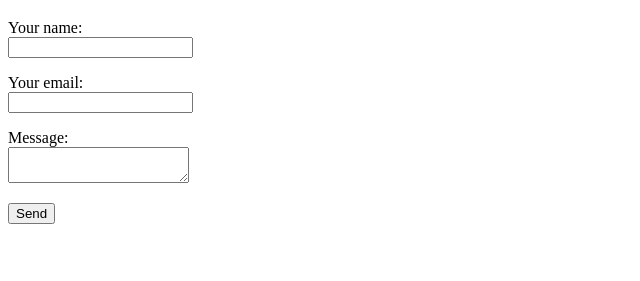
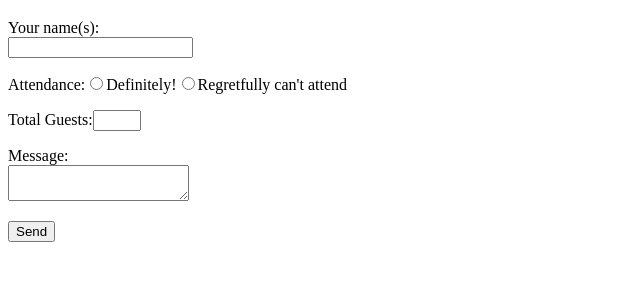
Before and after one commit to konx-dev/ryanandchristie.co.uk, a Gatsby site: page /contact in a window 1280 px wide. Shown: the part 61-342 px from the top of the page, without its empty margins (0-640 px from the left). Built offline with nearby package versions, Linux system fonts and the light colour scheme; Gatsby itself is replaced by a stand-in of ours.

Commit message:
fingers crossed

```diff
--- a/src/pages/contact.js
+++ b/src/pages/contact.js
@@ -54,15 +54,20 @@ export default class Contact extends React.Component {
           </p>
           <p>
             <label>
-              Your name:<br />
+              Your name(s):<br />
               <input type="text" name="name" onChange={this.handleChange} />
             </label>
           </p>
           <p>
-            <label>
-              Your email:<br />
-              <input type="email" name="email" onChange={this.handleChange} />
+            <label>Attendance:
+                <input type="radio" name="RSVP Response" onChange={this.handleChange} required />Definitely!
+                <input type="radio" name="RSVP Response" onChange={this.handleChange} required />Regretfully can't attend
             </label>
+          </p>
+          <p>
+              <label>Total Guests:
+                  <input type="number" name="Total number of Guests" min="0" max="8" onChange={this.handleChange} required />
+              </label>
           </p>
           <p>
             <label>
--- a/src/pages/index.js
+++ b/src/pages/index.js
@@ -1,7 +1,7 @@
 import React from 'react'
 import Link from 'gatsby-link'
 import Countdown from 'react-countdown-now'
-import ContactForm from '../components/rsvp-form'
+import ContactForm from '../pages/contact'
 
 // Wedding Countdown timer
 
--- a/src/pages/thanks.js
+++ b/src/pages/thanks.js
@@ -3,6 +3,5 @@ import React from "react";
 export default () => (
   <div>
     <h1>Thank you!</h1>
-    <p>This is a custom thank you page for form submissions</p>
   </div>
 );
```
